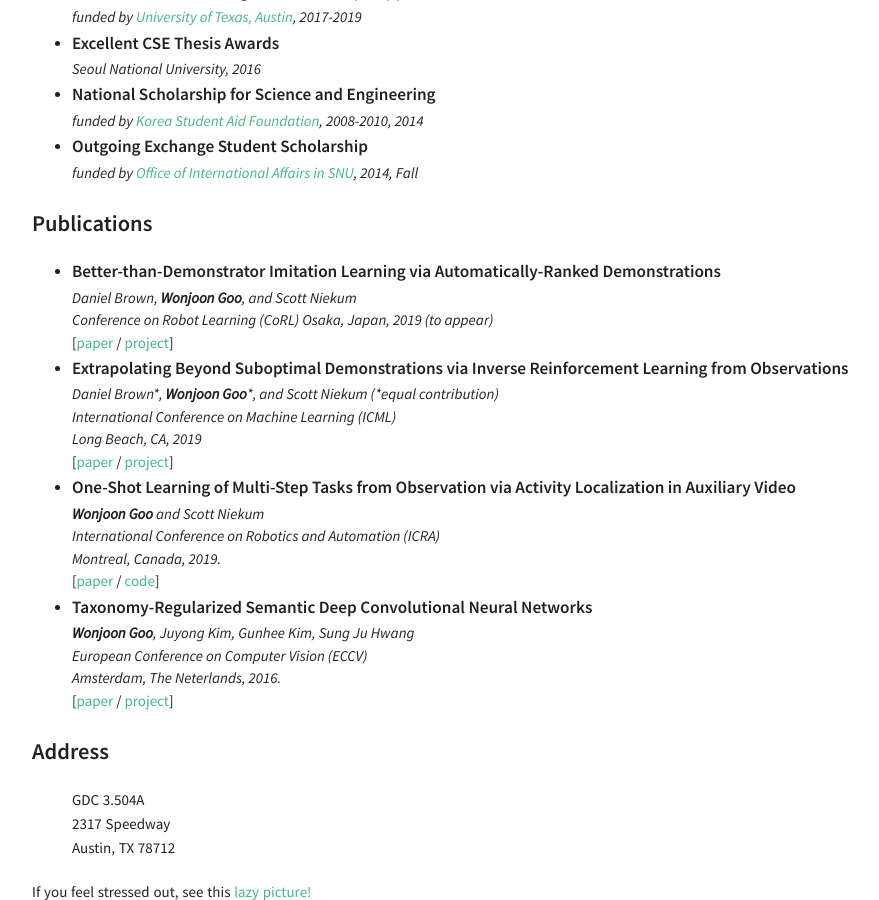
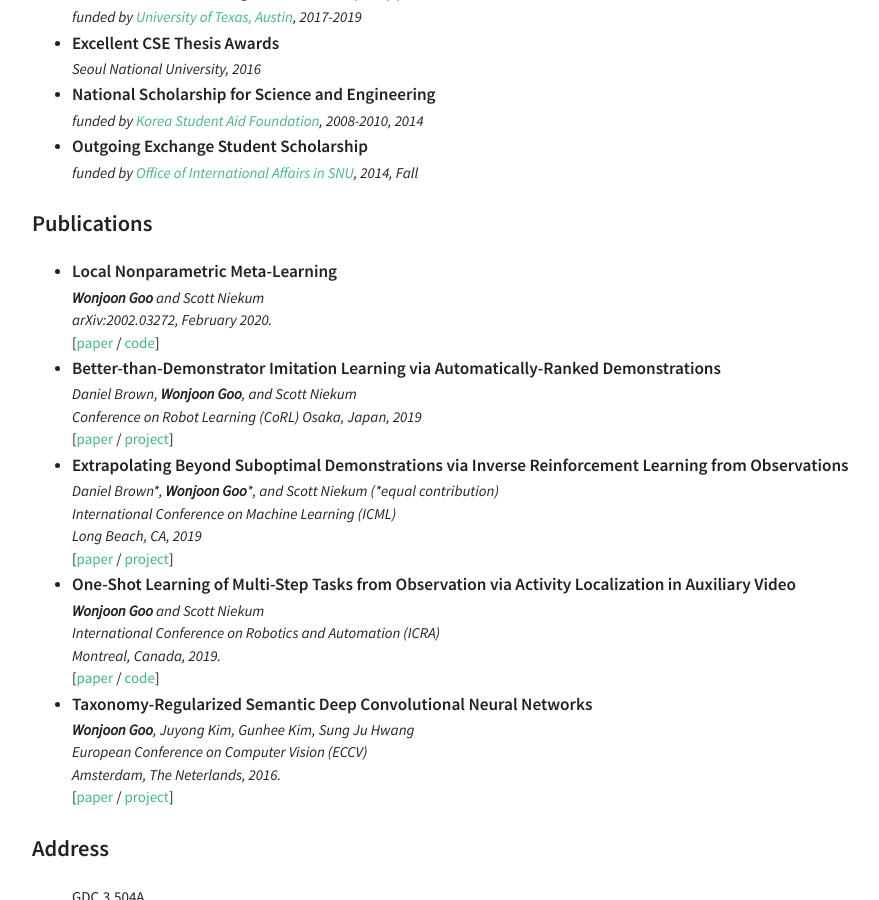
Before and after one commit to hiwonjoon/hiwonjoon.github.io, a Jekyll site: the page built from index.html, in a window 1280 px wide and 900 px high, scrolled down 1768 px. Shown: the whole window, without its empty margins (318-1197 px from the left). Built offline with Jekyll 4.4.1, drawn with Linux system fonts in a browser that asks for light colours.

Commit message:
Update index.html

```diff
--- a/index.html
+++ b/index.html
@@ -203,12 +203,24 @@ permalink: /
   </header>
   <div class="post-description">
     <ul>
+        <li>
+        <h5 style='margin:0px;'>Local Nonparametric Meta-Learning</h5>
+        <div class='italic'>
+          <span><b>Wonjoon Goo</b> and Scott Niekum</span></br>
+          <span>arXiv:2002.03272, February 2020.</span>
+        </div>
+        <div>
+          <span>
+            [<a href='https://arxiv.org/abs/2002.03272'>paper</a> / <a href='https://github.com/hiwonjoon/MeRLOT'>code</a>]
+          </span>
+        </div>
+      </li>
       <li>
         <h5 style='margin:0px;'>Better-than-Demonstrator Imitation Learning via Automatically-Ranked Demonstrations</h5>
         <div class='italic'>
           <span>Daniel Brown, <b>Wonjoon Goo</b>, and Scott Niekum</span></br>
           <span>Conference on Robot Learning (CoRL)</span>
-          <span>Osaka, Japan, 2019 (to appear)</span>
+          <span>Osaka, Japan, 2019</span>
         </div>
         <div>
           <span>
```
